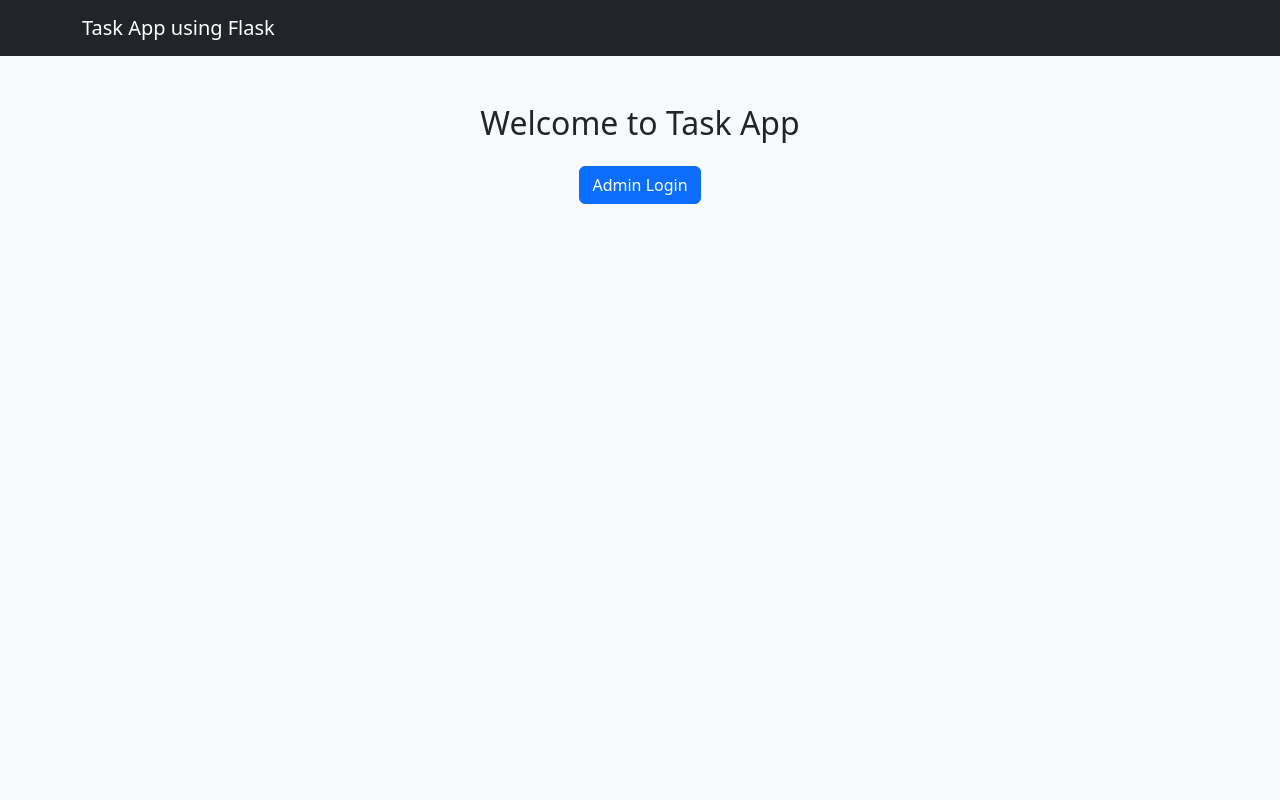
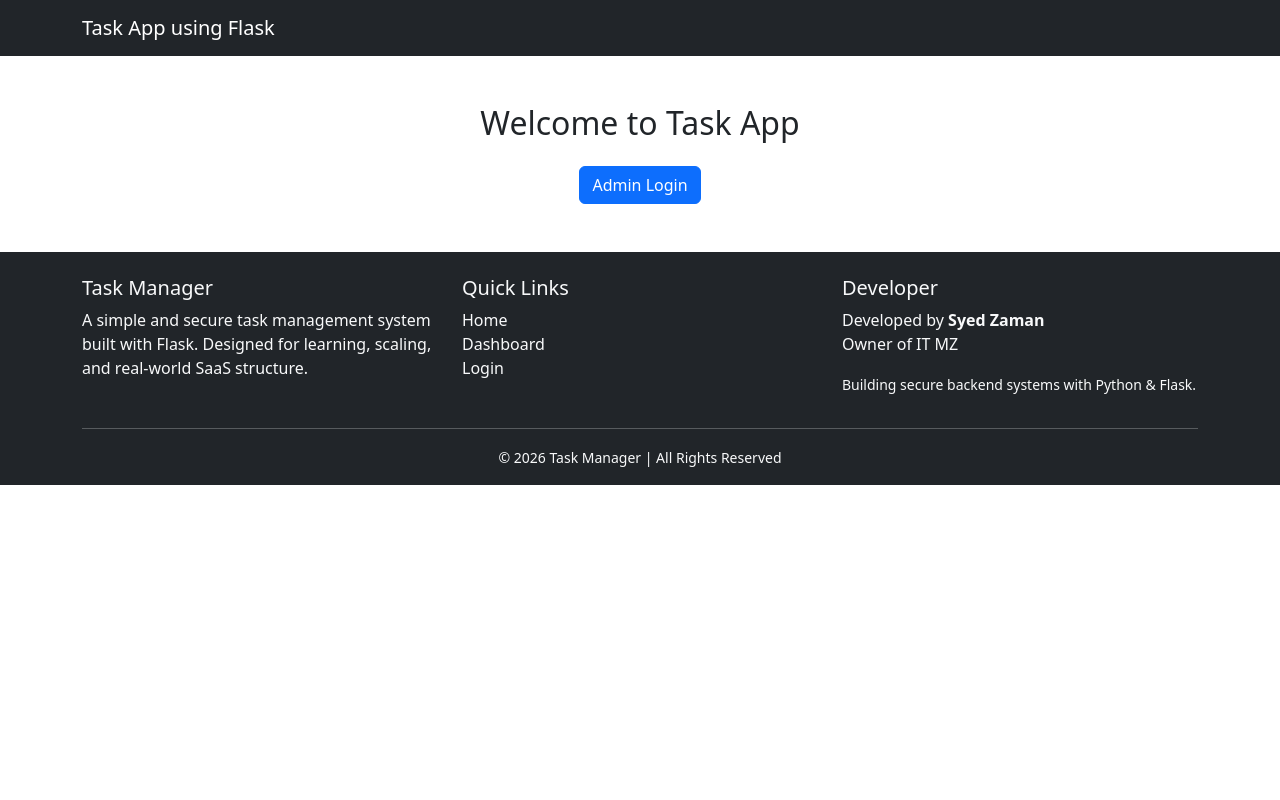
Before and after one commit to zamanwebdev/taskapp-FlaskProject-2, a Flask app: page / in a window 1280 px wide. Run offline with Flask 3, Linux system fonts and the light colour scheme.

Commit message:
Day 24- Professional Code Structure with Decorators Done.

```diff
--- a/app.py
+++ b/app.py
@@ -1,15 +1,19 @@
-from flask import Flask, render_template, request, redirect, session, flash
+from flask import Flask, render_template, request, redirect, session, flash, url_for
+from functools import wraps
 import sqlite3
 from werkzeug.security import generate_password_hash, check_password_hash
 
 app = Flask(__name__)
 app.secret_key = "supersecretkey"
 
+
+# =========================
+# Database Setup
+# =========================
 def init_db():
     conn = sqlite3.connect('database.db')
     cur = conn.cursor()
 
-    # User Table
     cur.execute('''
         CREATE TABLE IF NOT EXISTS users (
             id INTEGER PRIMARY KEY AUTOINCREMENT,
@@ -19,7 +23,6 @@ def init_db():
         )
     ''')
 
-    # Task Table
     cur.execute('''
         CREATE TABLE IF NOT EXISTS tasks (
             id INTEGER PRIMARY KEY AUTOINCREMENT,
@@ -35,13 +38,38 @@ def init_db():
 
 init_db()
 
-# Home Page
+
+# =========================
+# Decorators
+# =========================
+def login_required(f):
+    @wraps(f)
+    def decorated_function(*args, **kwargs):
+        if not session.get('user_id'):
+            return redirect(url_for('login'))
+        return f(*args, **kwargs)
+    return decorated_function
+
+
+def admin_required(f):
+    @wraps(f)
+    def decorated_function(*args, **kwargs):
+        if session.get('role') != 'admin':
+            return redirect(url_for('dashboard'))
+        return f(*args, **kwargs)
+    return decorated_function
+
+
+# =========================
+# Routes
+# =========================
+
 @app.route('/')
 def home():
-    if 'user' in session:
-        return redirect('/dashboard')
     return render_template('home.html')
-# Register Route
+
+
+# ---------- Register ----------
 @app.route('/register', methods=['GET','POST'])
 def register():
     if request.method == 'POST':
@@ -52,12 +80,13 @@ def register():
         cur = conn.cursor()
 
         try:
-            cur.execute("INSERT INTO users (username, password, role) VALUES (?, ?, ?)",
-                        (username, password, 'user'))
-
+            cur.execute(
+                "INSERT INTO users (username, password, role) VALUES (?, ?, ?)",
+                (username, password, 'user')
+            )
             conn.commit()
             flash("Registration successful! Please login.")
-            return redirect('/login')
+            return redirect(url_for('login'))
         except:
             flash("Username already exists!")
         finally:
@@ -66,8 +95,7 @@ def register():
     return render_template('register.html')
 
 
-
-# Login
+# ---------- Login ----------
 @app.route('/login', methods=['GET','POST'])
 def login():
     if request.method == 'POST':
@@ -81,86 +109,59 @@ def login():
         conn.close()
 
         if user and check_password_hash(user[2], password):
+            session['user_id'] = user[0]
             session['user'] = user[1]
-            session['user_id'] = user[0]
-            session['role'] = user[3]  # role store করছি
-            return redirect('/dashboard')
-
+            session['role'] = user[3]
+            return redirect(url_for('dashboard'))
         else:
             flash("Invalid credentials!")
 
     return render_template('login.html')
 
 
-
-# Logout
+# ---------- Logout ----------
 @app.route('/logout')
+@login_required
 def logout():
-    session.pop('user', None)
-    return redirect('/')
+    session.clear()
+    return redirect(url_for('login'))
 
 
-
-# Protected Dashboard
+# ---------- Dashboard ----------
 @app.route('/dashboard', methods=['GET','POST'])
+@login_required
 def dashboard():
-    if 'user_id' not in session:
-        return redirect('/login')
 
     conn = sqlite3.connect('database.db')
     cur = conn.cursor()
 
     if request.method == 'POST':
         title = request.form['title']
-        cur.execute("INSERT INTO tasks (title, user_id) VALUES (?, ?)",
-                    (title, session['user_id']))
+        cur.execute(
+            "INSERT INTO tasks (title, user_id) VALUES (?, ?)",
+            (title, session['user_id'])
+        )
         conn.commit()
 
-    # 🔥 Role based data
     if session['role'] == 'admin':
-        cur.execute("SELECT * FROM tasks")  # সব দেখবে
+        cur.execute("SELECT * FROM tasks")
     else:
-        cur.execute("SELECT * FROM tasks WHERE user_id=?",
-                    (session['user_id'],))
+        cur.execute(
+            "SELECT * FROM tasks WHERE user_id=?",
+            (session['user_id'],)
+        )
 
     tasks = cur.fetchall()
     conn.close()
 
     return render_template('dashboard.html', tasks=tasks)
 
-# Complete Route Code is Bellow
-@app.route('/complete/<int:id>')
-def complete_task(id):
-    if 'user_id' not in session:
-        return redirect('/login')
 
-    conn = sqlite3.connect('database.db')
-    cur = conn.cursor()
-    cur.execute("UPDATE tasks SET status='Completed' WHERE id=? AND user_id=?",
-                (id, session['user_id']))
-    conn.commit()
-    conn.close()
-    return redirect('/dashboard')
-
-
-@app.route('/delete/<int:id>')
-def delete_task(id):
-    if 'user_id' not in session:
-        return redirect('/login')
-
-    conn = sqlite3.connect('database.db')
-    cur = conn.cursor()
-    cur.execute("DELETE FROM tasks WHERE id=? AND user_id=?",
-                (id, session['user_id']))
-    conn.commit()
-    conn.close()
-    return redirect('/dashboard')
-
+# ---------- Admin User Panel ----------
 @app.route('/users')
+@login_required
+@admin_required
 def users():
-    if 'role' not in session or session['role'] != 'admin':
-        return redirect('/dashboard')
-
     conn = sqlite3.connect('database.db')
     cur = conn.cursor()
     cur.execute("SELECT id, username, role FROM users")
@@ -170,7 +171,5 @@ def users():
     return render_template('users.html', users=users)
 
 
-
-
 if __name__ == '__main__':
-    app.run(debug=False)
+    app.run(debug=True)
--- a/templates/base.html
+++ b/templates/base.html
@@ -4,7 +4,7 @@
     <title>Task Manager</title>
     <link href="https://cdn.jsdelivr.net/npm/bootstrap@5.3.2/dist/css/bootstrap.min.css" rel="stylesheet">
 </head>
-<body class="bg-light">
+<body class="d-flex flex-column min-vh-100">
 
 <nav class="navbar navbar-dark bg-dark">
     <div class="container">
@@ -13,8 +13,57 @@
 </nav>
 
 <div class="container mt-5">
+    <div class="flex-fill">
     {% block content %}{% endblock %}
+    </div>
+
 </div>
+<!-- Footer Start -->
+<footer class="bg-dark text-light mt-5 pt-4 pb-3">
+    <div class="container">
+        <div class="row">
+
+            <!-- About -->
+            <div class="col-md-4 mb-3">
+                <h5>Task Manager</h5>
+                <p>
+                    A simple and secure task management system built with Flask.
+                    Designed for learning, scaling, and real-world SaaS structure.
+                </p>
+            </div>
+
+            <!-- Quick Links -->
+            <div class="col-md-4 mb-3">
+                <h5>Quick Links</h5>
+                <ul class="list-unstyled">
+                    <li><a href="{{ url_for('home') }}" class="text-light text-decoration-none">Home</a></li>
+                    <li><a href="{{ url_for('dashboard') }}" class="text-light text-decoration-none">Dashboard</a></li>
+                    <li><a href="{{ url_for('login') }}" class="text-light text-decoration-none">Login</a></li>
+                </ul>
+            </div>
+
+            <!-- Developer Info -->
+            <div class="col-md-4 mb-3">
+                <h5>Developer</h5>
+                <p>
+                    Developed by <strong>Syed Zaman</strong><br>
+                    Owner of IT MZ
+                </p>
+                <small>Building secure backend systems with Python & Flask.</small>
+            </div>
+
+        </div>
+
+        <hr class="border-light">
+
+        <div class="text-center">
+            <small>
+                © 2026 Task Manager | All Rights Reserved
+            </small>
+        </div>
+    </div>
+</footer>
+<!-- Footer End -->
 
 </body>
 </html>
```
Also changed, not shown: database.db.
